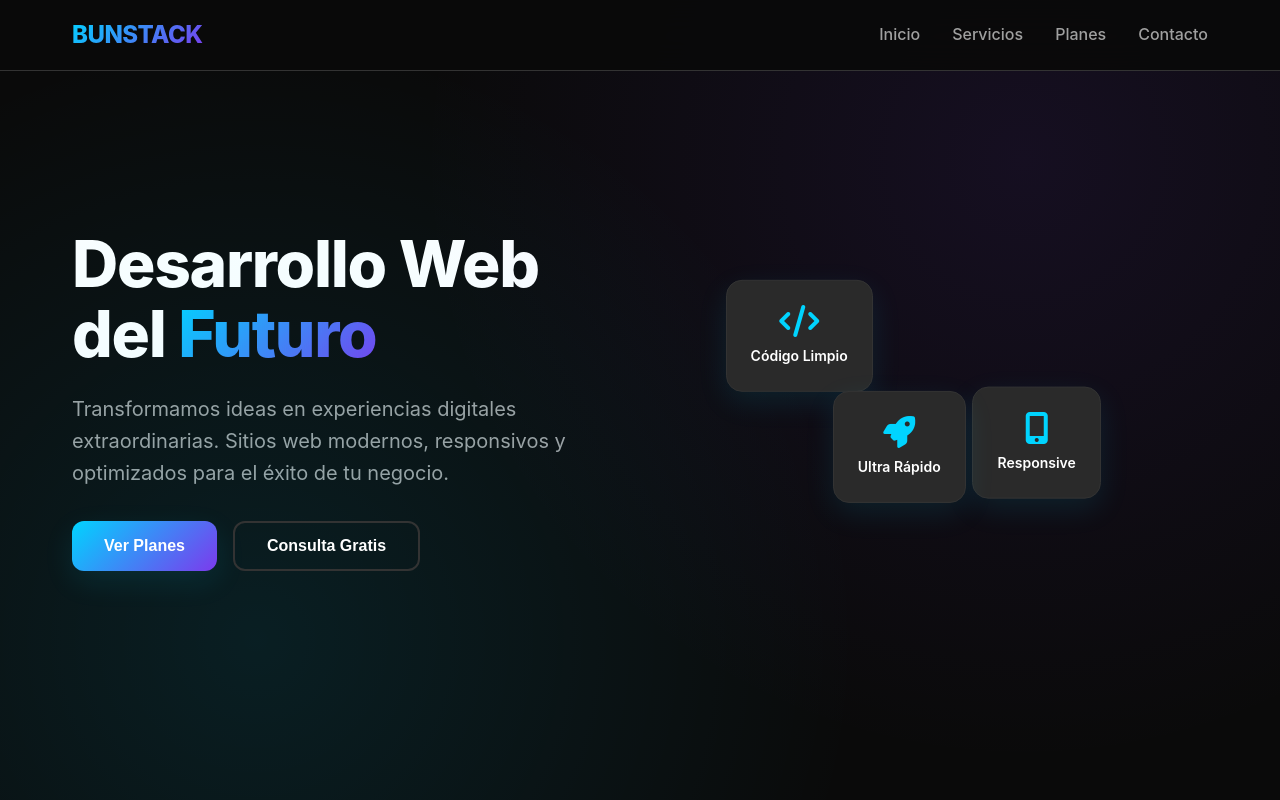
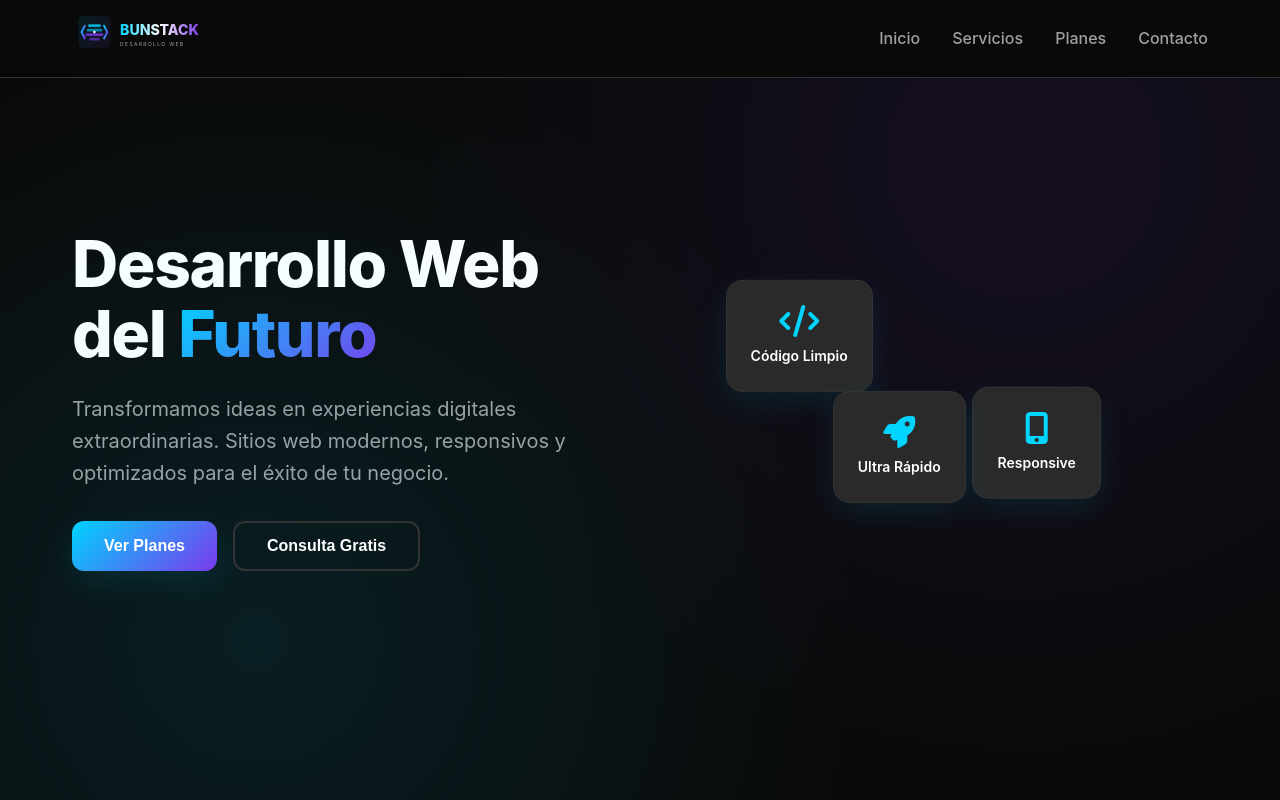
Before and after one commit to BenjaBunster/BUNSTACK, a plain HTML site: page index.html in a window 1280 px wide. Shown: the top 800 px of the page. Drawn offline with Linux system fonts and the light colour scheme.

Commit message:
Replace text logos with SVG images and update styles for navigation and footer

```diff
--- a/index.html
+++ b/index.html
@@ -12,7 +12,7 @@
     <nav class="navbar">
         <div class="nav-container">
             <div class="nav-logo">
-                <h2>BUNSTACK</h2>
+                <img src="logo.svg" alt="BUNSTACK - Desarrollo Web" class="logo">
             </div>
             <ul class="nav-menu">
                 <li><a href="#inicio">Inicio</a></li>
@@ -194,7 +194,7 @@
         <div class="container">
             <div class="footer-content">
                 <div class="footer-logo">
-                    <h3>BUNSTACK</h3>
+                    <img src="logo.svg" alt="BUNSTACK" class="footer-logo-img">
                     <p>Desarrollo web del futuro</p>
                 </div>
                 <div class="footer-links">
--- a/styles.css
+++ b/styles.css
@@ -60,14 +60,21 @@ body {
     align-items: center;
 }
 
-.nav-logo h2 {
-    background: var(--gradient);
-    -webkit-background-clip: text;
-    -webkit-text-fill-color: transparent;
-    background-clip: text;
-    font-weight: 800;
-    font-size: 1.5rem;
-    letter-spacing: -0.02em;
+.nav-logo .logo {
+    height: 45px;
+    width: auto;
+    max-width: 180px;
+    transition: var(--transition);
+}
+
+.nav-logo .logo:hover {
+    transform: scale(1.05);
+}
+
+.nav-logo {
+    display: flex;
+    align-items: center;
+    min-width: 180px;
 }
 
 .nav-menu {
@@ -541,12 +548,10 @@ section {
     margin-bottom: 2rem;
 }
 
-.footer-logo h3 {
-    background: var(--gradient);
-    -webkit-background-clip: text;
-    -webkit-text-fill-color: transparent;
-    background-clip: text;
-    font-weight: 700;
+.footer-logo .footer-logo-img {
+    height: 40px;
+    width: auto;
+    max-width: 160px;
     margin-bottom: 0.5rem;
 }
 
```
Also changed, not shown: logo.svg (added).
